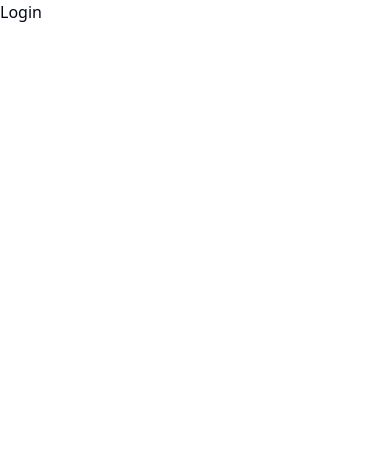
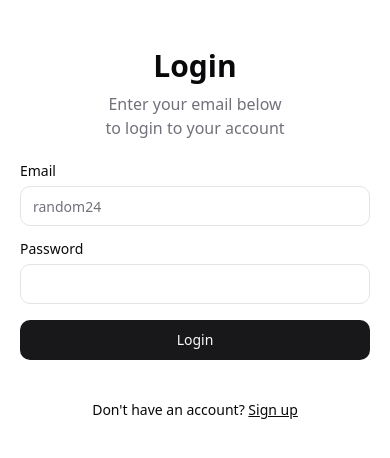
Before and after one commit to abhi1322/social-media-app, a React (Vite) app in the folder frontend/: page /login in a window 390 px wide. Shown: the top 458 px of the page. Built offline with nearby package versions, Linux system fonts and the light colour scheme.

Commit message:
frontend login and signup page added

```diff
--- a/frontend/package.json
+++ b/frontend/package.json
@@ -10,6 +10,8 @@
     "preview": "vite preview"
   },
   "dependencies": {
+    "@radix-ui/react-label": "^2.1.0",
+    "@radix-ui/react-slot": "^1.1.0",
     "axios": "^1.7.4",
     "class-variance-authority": "^0.7.0",
     "clsx": "^2.1.1",
--- a/frontend/src/App.tsx
+++ b/frontend/src/App.tsx
@@ -5,6 +5,7 @@ import Login from "./pages/Login";
 import Authprovider from "./providers/Authprovider";
 import ProtectedRoutes from "./components/ProtectedRoutes";
 import Dashboard from "./pages/Dashboard";
+import SignUp from "./pages/SignUp";
 
 const App: React.FC = () => {
   return (
@@ -12,6 +13,7 @@ const App: React.FC = () => {
       <Router>
         <Routes>
           <Route path="/login" element={<Login />} />
+          <Route path="/signUp" element={<SignUp />} />
           <Route path="/" element={<Homepage />} />
           <Route
             path="/dashboard"
--- /dev/null
+++ b/frontend/src/components/ui/button.tsx
@@ -0,0 +1,56 @@
+import * as React from "react"
+import { Slot } from "@radix-ui/react-slot"
+import { cva, type VariantProps } from "class-variance-authority"
+
+import { cn } from "@/lib/utils"
+
+const buttonVariants = cva(
+  "inline-flex items-center justify-center whitespace-nowrap rounded-md text-sm font-medium ring-offset-background transition-colors focus-visible:outline-none focus-visible:ring-2 focus-visible:ring-ring focus-visible:ring-offset-2 disabled:pointer-events-none disabled:opacity-50",
+  {
+    variants: {
+      variant: {
+        default: "bg-primary text-primary-foreground hover:bg-primary/90",
+        destructive:
+          "bg-destructive text-destructive-foreground hover:bg-destructive/90",
+        outline:
+          "border border-input bg-background hover:bg-accent hover:text-accent-foreground",
+        secondary:
+          "bg-secondary text-secondary-foreground hover:bg-secondary/80",
+        ghost: "hover:bg-accent hover:text-accent-foreground",
+        link: "text-primary underline-offset-4 hover:underline",
+      },
+      size: {
+        default: "h-10 px-4 py-2",
+        sm: "h-9 rounded-md px-3",
+        lg: "h-11 rounded-md px-8",
+        icon: "h-10 w-10",
+      },
+    },
+    defaultVariants: {
+      variant: "default",
+      size: "default",
+    },
+  }
+)
+
+export interface ButtonProps
+  extends React.ButtonHTMLAttributes<HTMLButtonElement>,
+    VariantProps<typeof buttonVariants> {
+  asChild?: boolean
+}
+
+const Button = React.forwardRef<HTMLButtonElement, ButtonProps>(
+  ({ className, variant, size, asChild = false, ...props }, ref) => {
+    const Comp = asChild ? Slot : "button"
+    return (
+      <Comp
+        className={cn(buttonVariants({ variant, size, className }))}
+        ref={ref}
+        {...props}
+      />
+    )
+  }
+)
+Button.displayName = "Button"
+
+export { Button, buttonVariants }
--- /dev/null
+++ b/frontend/src/components/ui/card.tsx
@@ -0,0 +1,79 @@
+import * as React from "react"
+
+import { cn } from "@/lib/utils"
+
+const Card = React.forwardRef<
+  HTMLDivElement,
+  React.HTMLAttributes<HTMLDivElement>
+>(({ className, ...props }, ref) => (
+  <div
+    ref={ref}
+    className={cn(
+      "rounded-lg border bg-card text-card-foreground shadow-sm",
+      className
+    )}
+    {...props}
+  />
+))
+Card.displayName = "Card"
+
+const CardHeader = React.forwardRef<
+  HTMLDivElement,
+  React.HTMLAttributes<HTMLDivElement>
+>(({ className, ...props }, ref) => (
+  <div
+    ref={ref}
+    className={cn("flex flex-col space-y-1.5 p-6", className)}
+    {...props}
+  />
+))
+CardHeader.displayName = "CardHeader"
+
+const CardTitle = React.forwardRef<
+  HTMLParagraphElement,
+  React.HTMLAttributes<HTMLHeadingElement>
+>(({ className, ...props }, ref) => (
+  <h3
+    ref={ref}
+    className={cn(
+      "text-2xl font-semibold leading-none tracking-tight",
+      className
+    )}
+    {...props}
+  />
+))
+CardTitle.displayName = "CardTitle"
+
+const CardDescription = React.forwardRef<
+  HTMLParagraphElement,
+  React.HTMLAttributes<HTMLParagraphElement>
+>(({ className, ...props }, ref) => (
+  <p
+    ref={ref}
+    className={cn("text-sm text-muted-foreground", className)}
+    {...props}
+  />
+))
+CardDescription.displayName = "CardDescription"
+
+const CardContent = React.forwardRef<
+  HTMLDivElement,
+  React.HTMLAttributes<HTMLDivElement>
+>(({ className, ...props }, ref) => (
+  <div ref={ref} className={cn("p-6 pt-0", className)} {...props} />
+))
+CardContent.displayName = "CardContent"
+
+const CardFooter = React.forwardRef<
+  HTMLDivElement,
+  React.HTMLAttributes<HTMLDivElement>
+>(({ className, ...props }, ref) => (
+  <div
+    ref={ref}
+    className={cn("flex items-center p-6 pt-0", className)}
+    {...props}
+  />
+))
+CardFooter.displayName = "CardFooter"
+
+export { Card, CardHeader, CardFooter, CardTitle, CardDescription, CardContent }
--- /dev/null
+++ b/frontend/src/components/ui/input.tsx
@@ -0,0 +1,25 @@
+import * as React from "react"
+
+import { cn } from "@/lib/utils"
+
+export interface InputProps
+  extends React.InputHTMLAttributes<HTMLInputElement> {}
+
+const Input = React.forwardRef<HTMLInputElement, InputProps>(
+  ({ className, type, ...props }, ref) => {
+    return (
+      <input
+        type={type}
+        className={cn(
+          "flex h-10 w-full rounded-md border border-input bg-background px-3 py-2 text-sm ring-offset-background file:border-0 file:bg-transparent file:text-sm file:font-medium placeholder:text-muted-foreground focus-visible:outline-none focus-visible:ring-2 focus-visible:ring-ring focus-visible:ring-offset-2 disabled:cursor-not-allowed disabled:opacity-50",
+          className
+        )}
+        ref={ref}
+        {...props}
+      />
+    )
+  }
+)
+Input.displayName = "Input"
+
+export { Input }
--- /dev/null
+++ b/frontend/src/components/ui/label.tsx
@@ -0,0 +1,24 @@
+import * as React from "react"
+import * as LabelPrimitive from "@radix-ui/react-label"
+import { cva, type VariantProps } from "class-variance-authority"
+
+import { cn } from "@/lib/utils"
+
+const labelVariants = cva(
+  "text-sm font-medium leading-none peer-disabled:cursor-not-allowed peer-disabled:opacity-70"
+)
+
+const Label = React.forwardRef<
+  React.ElementRef<typeof LabelPrimitive.Root>,
+  React.ComponentPropsWithoutRef<typeof LabelPrimitive.Root> &
+    VariantProps<typeof labelVariants>
+>(({ className, ...props }, ref) => (
+  <LabelPrimitive.Root
+    ref={ref}
+    className={cn(labelVariants(), className)}
+    {...props}
+  />
+))
+Label.displayName = LabelPrimitive.Root.displayName
+
+export { Label }
--- a/frontend/src/index.css
+++ b/frontend/src/index.css
@@ -2,28 +2,29 @@
 @tailwind components;
 @tailwind utilities;
 
+
 @layer base {
   :root {
     --background: 0 0% 100%;
-    --foreground: 222.2 84% 4.9%;
+    --foreground: 240 10% 3.9%;
     --card: 0 0% 100%;
-    --card-foreground: 222.2 84% 4.9%;
+    --card-foreground: 240 10% 3.9%;
     --popover: 0 0% 100%;
-    --popover-foreground: 222.2 84% 4.9%;
-    --primary: 222.2 47.4% 11.2%;
-    --primary-foreground: 210 40% 98%;
-    --secondary: 210 40% 96.1%;
-    --secondary-foreground: 222.2 47.4% 11.2%;
-    --muted: 210 40% 96.1%;
-    --muted-foreground: 215.4 16.3% 46.9%;
-    --accent: 210 40% 96.1%;
-    --accent-foreground: 222.2 47.4% 11.2%;
+    --popover-foreground: 240 10% 3.9%;
+    --primary: 240 5.9% 10%;
+    --primary-foreground: 0 0% 98%;
+    --secondary: 240 4.8% 95.9%;
+    --secondary-foreground: 240 5.9% 10%;
+    --muted: 240 4.8% 95.9%;
+    --muted-foreground: 240 3.8% 46.1%;
+    --accent: 240 4.8% 95.9%;
+    --accent-foreground: 240 5.9% 10%;
     --destructive: 0 84.2% 60.2%;
-    --destructive-foreground: 210 40% 98%;
-    --border: 214.3 31.8% 91.4%;
-    --input: 214.3 31.8% 91.4%;
-    --ring: 222.2 84% 4.9%;
-    --radius: 0.5rem;
+    --destructive-foreground: 0 0% 98%;
+    --border: 240 5.9% 90%;
+    --input: 240 5.9% 90%;
+    --ring: 240 5.9% 10%;
+    --radius: 0.75rem;
     --chart-1: 12 76% 61%;
     --chart-2: 173 58% 39%;
     --chart-3: 197 37% 24%;
@@ -32,25 +33,25 @@
   }
 
   .dark {
-    --background: 222.2 84% 4.9%;
-    --foreground: 210 40% 98%;
-    --card: 222.2 84% 4.9%;
-    --card-foreground: 210 40% 98%;
-    --popover: 222.2 84% 4.9%;
-    --popover-foreground: 210 40% 98%;
-    --primary: 210 40% 98%;
-    --primary-foreground: 222.2 47.4% 11.2%;
-    --secondary: 217.2 32.6% 17.5%;
-    --secondary-foreground: 210 40% 98%;
-    --muted: 217.2 32.6% 17.5%;
-    --muted-foreground: 215 20.2% 65.1%;
-    --accent: 217.2 32.6% 17.5%;
-    --accent-foreground: 210 40% 98%;
+    --background: 240 10% 3.9%;
+    --foreground: 0 0% 98%;
+    --card: 240 10% 3.9%;
+    --card-foreground: 0 0% 98%;
+    --popover: 240 10% 3.9%;
+    --popover-foreground: 0 0% 98%;
+    --primary: 0 0% 98%;
+    --primary-foreground: 240 5.9% 10%;
+    --secondary: 240 3.7% 15.9%;
+    --secondary-foreground: 0 0% 98%;
+    --muted: 240 3.7% 15.9%;
+    --muted-foreground: 240 5% 64.9%;
+    --accent: 240 3.7% 15.9%;
+    --accent-foreground: 0 0% 98%;
     --destructive: 0 62.8% 30.6%;
-    --destructive-foreground: 210 40% 98%;
-    --border: 217.2 32.6% 17.5%;
-    --input: 217.2 32.6% 17.5%;
-    --ring: 212.7 26.8% 83.9%;
+    --destructive-foreground: 0 0% 98%;
+    --border: 240 3.7% 15.9%;
+    --input: 240 3.7% 15.9%;
+    --ring: 240 4.9% 83.9%;
     --chart-1: 220 70% 50%;
     --chart-2: 160 60% 45%;
     --chart-3: 30 80% 55%;
--- a/frontend/src/pages/Login.tsx
+++ b/frontend/src/pages/Login.tsx
@@ -1,5 +1,58 @@
+import { Button } from "@/components/ui/button";
+import { Input } from "@/components/ui/input";
+import { Label } from "@/components/ui/label";
+import { Link } from "react-router-dom";
+
 const Login = () => {
-  return <div>Login</div>;
+  return (
+    <div className="w-full lg:grid lg:grid-cols-2 h-full">
+      <div className="flex items-center justify-center py-12">
+        <div className="mx-auto grid w-[350px] gap-6">
+          <div className="grid gap-2 text-center">
+            <h1 className="text-3xl font-bold">Login</h1>
+            <p className="text-balance text-muted-foreground">
+              Enter your email below to login to your account
+            </p>
+          </div>
+          <div className="grid gap-4">
+            <div className="grid gap-2">
+              <Label htmlFor="username">Email</Label>
+              <Input
+                id="username"
+                type="input"
+                placeholder="random24"
+                required
+              />
+            </div>
+            <div className="grid gap-2">
+              <div className="flex items-center">
+                <Label htmlFor="password">Password</Label>
+              </div>
+              <Input id="password" type="password" required />
+            </div>
+            <Button type="submit" className="w-full">
+              Login
+            </Button>
+          </div>
+          <div className="mt-4 text-center text-sm">
+            Don&apos;t have an account?{" "}
+            <Link to="/signup" className="underline">
+              Sign up
+            </Link>
+          </div>
+        </div>
+      </div>
+      <div className="hidden bg-muted lg:block">
+        <img
+          src="https://i.pinimg.com/564x/ea/6d/92/ea6d92b66ec462b91414994478508795.jpg"
+          alt="Image"
+          width="1920"
+          height="1080"
+          className="h-[100vh] w-full object-cover dark:brightness-[0.2] dark:grayscale"
+        />
+      </div>
+    </div>
+  );
 };
 
 export default Login;
--- /dev/null
+++ b/frontend/src/pages/SignUp.tsx
@@ -0,0 +1,71 @@
+import { Button } from "@/components/ui/button";
+import {
+  Card,
+  CardContent,
+  CardDescription,
+  CardHeader,
+  CardTitle,
+} from "@/components/ui/card";
+import { Input } from "@/components/ui/input";
+import { Label } from "@/components/ui/label";
+import { Link } from "react-router-dom";
+
+const SignUp = () => {
+  return (
+    <div className="w-full h-[100vh] lg:grid lg:grid-cols-2 ">
+      <div className="mt-20 flex w-full  h-full justify-center lg:mt-0 lg:items-center">
+        <Card className="mx-auto max-w-sm">
+          <CardHeader>
+            <CardTitle className="text-xl">Sign Up</CardTitle>
+            <CardDescription>
+              Enter your information to create an account
+            </CardDescription>
+          </CardHeader>
+          <CardContent>
+            <div className="grid gap-4">
+              <div className="grid grid-cols-2 gap-4">
+                <div className="grid gap-2">
+                  <Label htmlFor="first-name">First name</Label>
+                  <Input id="first-name" placeholder="Max" required />
+                </div>
+                <div className="grid gap-2">
+                  <Label htmlFor="last-name">Last name</Label>
+                  <Input id="last-name" placeholder="Robinson" required />
+                </div>
+              </div>
+              <div className="grid gap-2">
+                <Label htmlFor="email">Email</Label>
+                <Input
+                  id="email"
+                  type="email"
+                  placeholder="m@example.com"
+                  required
+                />
+              </div>
+              <div className="grid gap-2">
+                <Label htmlFor="password">Password</Label>
+                <Input id="password" type="password"  />
+              </div>
+              <Button type="submit" className="w-full">
+                Create an account
+              </Button>
+            </div>
+            <div className="mt-4 text-center text-sm">
+              Already have an account?{" "}
+              <Link to="/login" className="underline">
+                Sign in
+              </Link>
+            </div>
+          </CardContent>
+        </Card>
+      </div>
+      <img
+        src="https://i.pinimg.com/564x/ea/6d/92/ea6d92b66ec462b91414994478508795.jpg"
+        alt="banner"
+        className="w-full hidden lg:flex object-cover  h-[100vh]"
+      />
+    </div>
+  );
+};
+
+export default SignUp;
```
Also changed, not shown: 1 other file (tests, documents, lock files or other folders).
